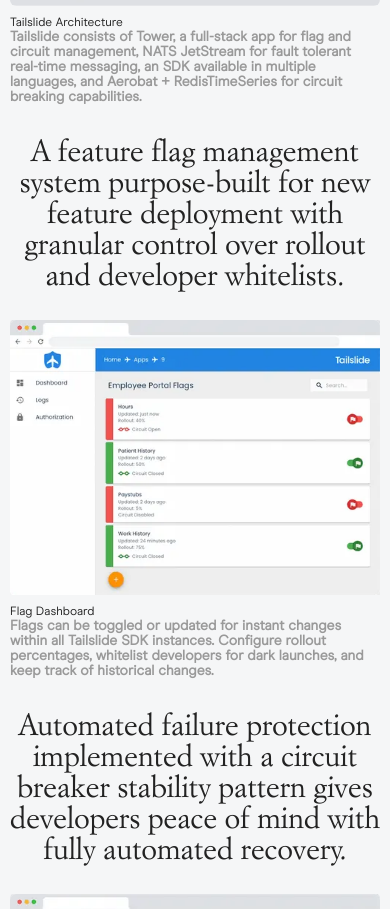
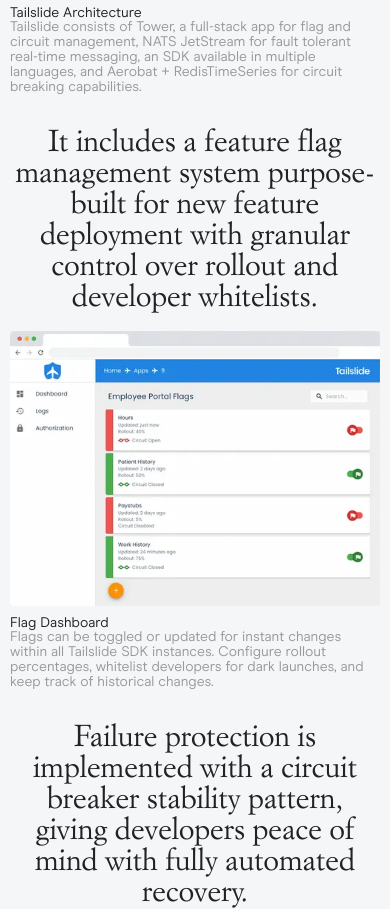
Before and after one commit to trent-cooper/trent-cooper.github.io, a plain HTML site: page index.html in a window 390 px wide. Shown: the part 1419-2328 px from the top of the page. Drawn offline with nearby package versions, Linux system fonts and the light colour scheme.

Commit message:
Fixed loading animation, adjusted mobile font sizing.

```diff
--- a/css/trent.css
+++ b/css/trent.css
@@ -781,6 +781,7 @@
   .about-body {
     margin-top: 10px;
     padding-bottom: 0px;
+    font-size: 14px;
   }
 
   .gridfinalfooter {
@@ -831,7 +832,7 @@
   }
 
   .grid-text {
-    margin-bottom: 30px;
+    margin-bottom: 20px;
   }
 
   .tailslide-text {
@@ -867,6 +868,10 @@
     margin-top: 80px;
     margin-right: 10px;
     margin-left: 10px;
+  }
+
+  .bold-text {
+    font-weight: 400;
   }
 }
 
--- a/index.html
+++ b/index.html
@@ -20,6 +20,7 @@
   <link href="images/webclip.png" rel="apple-touch-icon">
 </head>
 <body class="body">
+  <div data-w-id="8c6a0005-c0cb-30b4-f637-13aaca409e61" class="loader"></div>
   <div class="nav">
     <div class="photo-div"><img src="images/IMG_0294.webp" loading="lazy" srcset="images/IMG_0294-p-500.jpg 500w, images/IMG_0294-p-800.jpg 800w, images/IMG_0294.webp 996w" sizes="(max-width: 479px) 150px, (max-width: 767px) 200px, 275px" alt="" class="image-17"></div>
     <div class="hi-div">
@@ -48,7 +49,7 @@
     <div class="w-layout-grid tailslide-grid">
       <div id="w-node-_5149984e-1188-8d59-efd5-b14974bd7cbb-143ba133" class="grid-text">
         <div class="tailslide-text">
-          <a href="https://tailslide-io.github.io" target="_blank"><span class="tailslide-link-2">Tailslide</span></a> is an open-source feature flag framework that makes code deployment easier and safer with circuit breaking capabilities and automated failure recovery.
+          <a href="https://tailslide-io.github.io" target="_blank"><span class="tailslide-link-2">Tailslide</span></a> is an open-source feature flag framework that makes code deployment easier and safer with circuit breaking capabilities and automatic failure recovery.
         </div>
       </div>
       <div id="w-node-d95c310d-8909-736e-406e-b2aec48e8d01-143ba133" class="grid-image">
@@ -59,13 +60,13 @@
               <div class="about-body">Tailslide Architecture</div>
             </div>
             <div class="column-2 w-col w-col-9">
-              <div id="w-node-d95c310d-8909-736e-406e-b2aec48e8d09-143ba133" class="caption-text"><strong>Tailslide consists of Tower, a full-stack app for flag and circuit management, NATS JetStream for fault tolerant real-time messaging, an SDK available in multiple languages, and Aerobat + RedisTimeSeries for circuit breaking capabilities.</strong></div>
+              <div id="w-node-d95c310d-8909-736e-406e-b2aec48e8d09-143ba133" class="caption-text">Tailslide consists of Tower, a full-stack app for flag and circuit management, NATS JetStream for fault tolerant real-time messaging, an SDK available in multiple languages, and Aerobat + RedisTimeSeries for circuit breaking capabilities.</div>
             </div>
           </div>
         </div>
       </div>
       <div id="w-node-_07248d07-06f2-1e51-a20c-f24e2c27b253-143ba133" class="grid-text">
-        <div class="tailslide-text">A feature flag management system purpose-built for new feature deployment with granular control over rollout and developer whitelists.</div>
+        <div class="tailslide-text">It includes a feature flag management system purpose-built for new feature deployment with granular control over rollout and developer whitelists.</div>
       </div>
       <div id="w-node-bd938cd3-d25e-8b85-2d0a-5682cf158c77-143ba133" class="grid-image">
         <div class="tailslide-image">
@@ -75,13 +76,13 @@
               <div class="about-body">Flag Dashboard</div>
             </div>
             <div class="column-2 w-col w-col-9">
-              <div id="w-node-fc9f834c-dfd3-9355-4250-20ea43509e6e-143ba133" class="caption-text"><strong>Flags can be toggled or updated for instant changes within all Tailslide SDK instances. Configure rollout percentages, whitelist developers for dark launches, and keep track of historical changes.</strong></div>
+              <div id="w-node-fc9f834c-dfd3-9355-4250-20ea43509e6e-143ba133" class="caption-text">Flags can be toggled or updated for instant changes within all Tailslide SDK instances. Configure rollout percentages, whitelist developers for dark launches, and keep track of historical changes.</div>
             </div>
           </div>
         </div>
       </div>
       <div id="w-node-_9fb55885-a624-02db-f00f-69b558473c5a-143ba133" class="grid-text">
-        <div class="tailslide-text">Automated failure protection implemented with a circuit breaker stability pattern gives developers peace of mind with fully automated recovery.</div>
+        <div class="tailslide-text">Failure protection is implemented with a circuit breaker stability pattern, giving developers peace of mind with fully automated recovery.</div>
       </div>
       <div id="w-node-_8301cb6f-5852-06b3-c55e-9b2f0fc3f8c4-143ba133" class="grid-image">
         <div class="tailslide-image">
@@ -91,7 +92,7 @@
               <div class="about-body">Circuit Dashboard</div>
             </div>
             <div class="column-2 w-col w-col-9">
-              <div id="w-node-_8301cb6f-5852-06b3-c55e-9b2f0fc3f8cc-143ba133" class="caption-text"><strong class="bold-text">Get live updates on the health of any enabled circuit. Websockets and a Redis TimeSeries cache give developers a live look at error rates, request counts and the current state of a circuit as it recovers.</strong></div>
+              <div id="w-node-_8301cb6f-5852-06b3-c55e-9b2f0fc3f8cc-143ba133" class="caption-text">Get live updates on the health of any enabled circuit. Websockets and a Redis TimeSeries cache give developers a live look at error rates, request counts and the current state of a circuit as it recovers.</div>
             </div>
           </div>
         </div>
@@ -169,7 +170,6 @@
       <div id="w-node-_5ceb43f3-692b-5acf-9aa6-5202d472d3cd-143ba133" class="about-body">Trent Cooper <span class="text-span-17">©</span> 1992 — 2022. Come Again.</div>
     </div>
   </div>
-  <div data-w-id="8c6a0005-c0cb-30b4-f637-13aaca409e61" class="loader"></div>
   <script src="https://d3e54v103j8qbb.cloudfront.net/js/jquery-3.5.1.min.dc5e7f18c8.js?site=630fdc3874b86bf2923ba12d" type="text/javascript" integrity="sha256-9/aliU8dGd2tb6OSsuzixeV4y/faTqgFtohetphbbj0=" crossorigin="anonymous"></script>
   <script src="js/trent.min.js" type="text/javascript"></script>
 </body>
```
Also changed, not shown: 1 other file.
